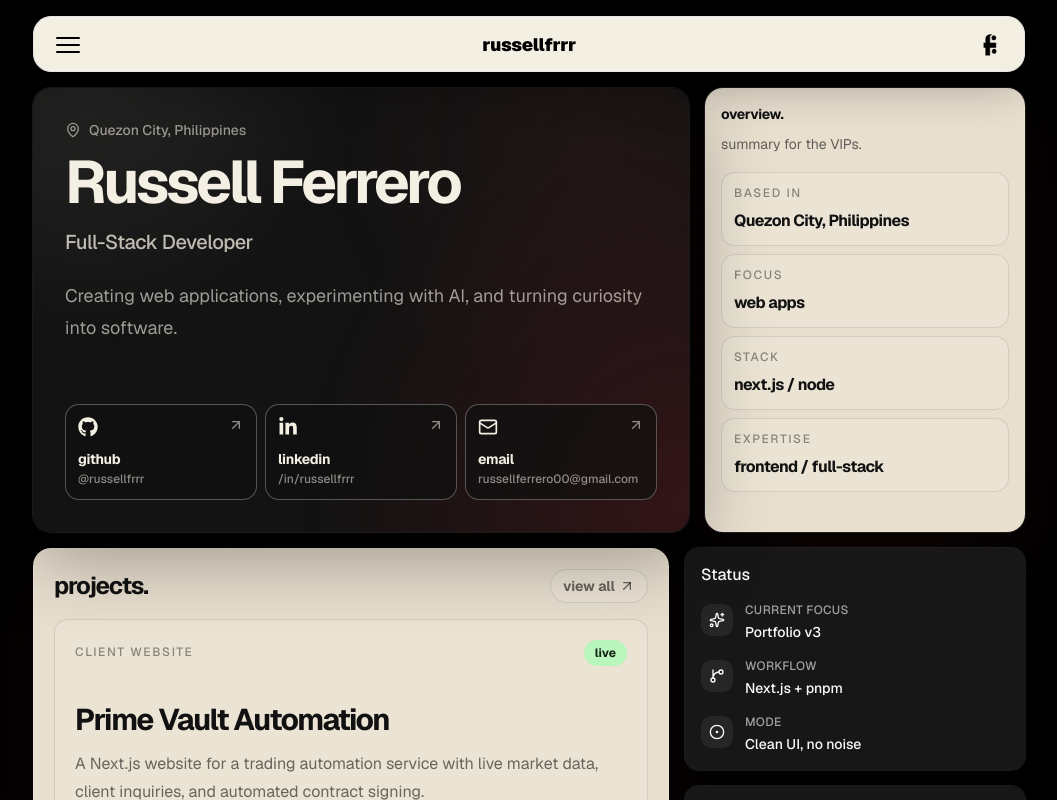
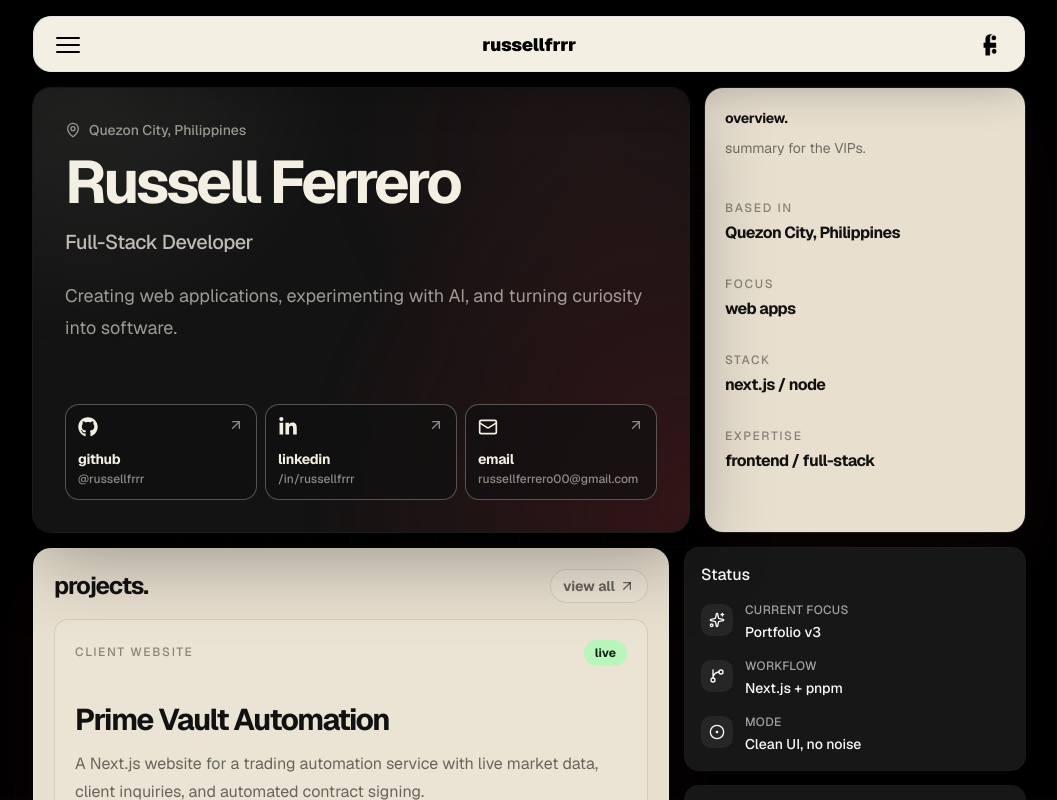
Before and after one commit to russellfrrr/portfolio-v3, a Next.js app: page / in a window 1280 px wide. Shown: the top 800 px of the page, without its empty margins (111-1168 px from the left). Built offline with nearby package versions, Linux system fonts and the light colour scheme.

Commit message:
refactor: simplify overview spacing

```diff
--- a/src/components/sections/dev-profile.tsx
+++ b/src/components/sections/dev-profile.tsx
@@ -104,28 +104,25 @@ export const DevProfile = () => {
         </div>
       </Card>
 
-      <Card className="rounded-2xl border-[#f4efe3]/20 bg-[#e8dfcf] p-4 text-[#111111] shadow-[0_24px_80px_rgba(74,23,27,0.18)]">
-        <div className="flex h-full flex-col gap-4">
+      <Card className="rounded-2xl border-[#f4efe3]/20 bg-[#e8dfcf] p-5 text-[#111111] shadow-[0_24px_80px_rgba(74,23,27,0.18)]">
+        <div className="flex h-full flex-col">
           <div>
             <p className="text-sm font-bold lowercase tracking-[-0.02em]">
               overview.
             </p>
 
-            <p className="mt-2 text-sm leading-6 text-black/58">
+            <p className="mt-2 text-sm leading-6 text-black/52">
               summary for the VIPs.
             </p>
           </div>
 
-          <div className="grid gap-2">
+          <div className="flex flex-1 flex-col justify-evenly py-2">
             {profileMeta.map((item) => (
-              <div
-                className="rounded-xl border border-black/10 bg-[#f4efe3]/28 p-3"
-                key={item.label}
-              >
+              <div key={item.label}>
                 <p className="text-xs font-medium uppercase tracking-[0.14em] text-black/42">
                   {item.label}
                 </p>
-                <p className="mt-2 text-base font-bold tracking-[-0.035em]">
+                <p className="mt-1.5 text-base font-bold leading-snug tracking-[-0.035em]">
                   {item.value}
                 </p>
               </div>
```
